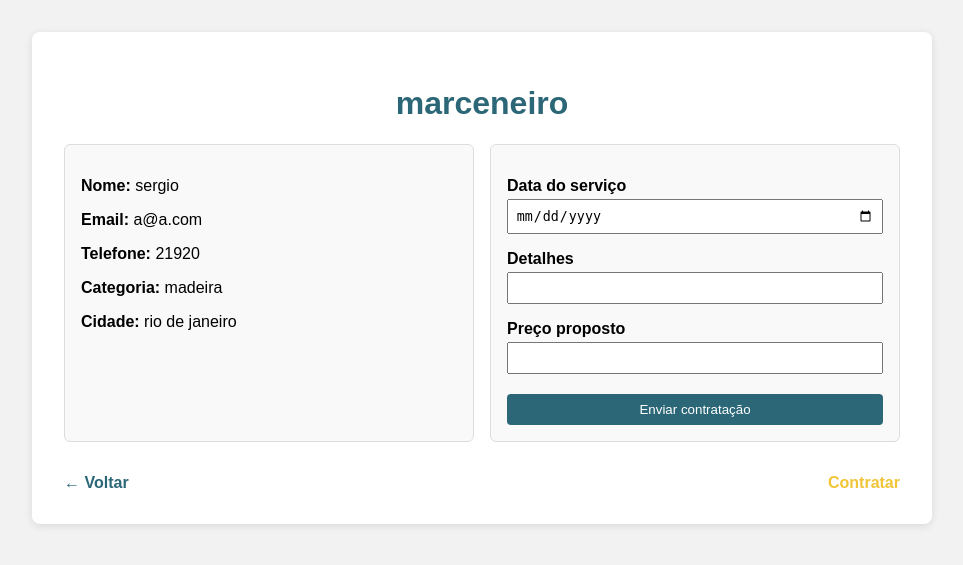
After one commit to vaniacourses/trabalho-pratico-servito, a Django app: page /anuncio/2/contratacao/ in a window 1280 px wide. The commit adds this page. Shown: the top 565 px of the page, without its empty margins (158-1121 px from the left). Run offline with Django 5.2, Linux system fonts and the light colour scheme; data comes from the database, SQL or seed files in the repository.

Commit message:
front contratacao

```diff
--- /dev/null
+++ b/frontend/site_servito/demo/usuarios/static/css/contratacao.css
@@ -0,0 +1,92 @@
+body {
+    font-family: Arial, sans-serif;
+    background-color: #f2f2f2;
+    padding: 2em;
+    margin: 0;
+}
+
+.container {
+    max-width: 900px;
+    margin: auto;
+    background: white;
+    padding: 2em;
+    border-radius: 8px;
+    box-sizing: border-box;
+    box-shadow: 0 2px 8px rgba(0,0,0,0.1);
+    overflow: hidden;
+}
+
+h1 {
+    color: #2b6777;
+    text-align: center;
+}
+
+.informacoes_contrato {
+    display: flex;
+    flex-wrap: wrap; /* Responsivo */
+    gap: 1em;
+    margin-top: 1em;
+}
+
+.item_informacoes_contrato {
+    flex: 1 1 45%; /* Flexível com largura mínima */
+    background: #f9f9f9;
+    padding: 1em;
+    border: 1px solid #ddd;
+    border-radius: 6px;
+    box-sizing: border-box;
+    min-width: 280px;
+}
+
+.descricao {
+    margin-top: 1em;
+    color: #555;
+}
+
+form label {
+    display: block;
+    margin-top: 1em;
+    font-weight: bold;
+}
+
+form input {
+    width: 100%;
+    padding: 0.5em;
+    margin-top: 0.3em;
+    box-sizing: border-box;
+}
+
+form button {
+    margin-top: 1.5em;
+    padding: 0.6em 1em;
+    background-color: #2b6777;
+    color: white;
+    border: none;
+    cursor: pointer;
+    border-radius: 4px;
+    width: 100%;
+}
+
+form button:hover {
+    background-color: #1e4e5c;
+}
+
+.botoes {
+    display: flex;
+    justify-content: space-between;
+    margin-top: 2em;
+}
+
+a.voltar,
+a.contratar {
+    text-decoration: none;
+    font-weight: bold;
+}
+
+a.voltar {
+    color: #2b6777;
+}
+
+a.contratar {
+    color: #F2C438;
+}
--- a/frontend/site_servito/demo/usuarios/templates/anuncio_individual.html
+++ b/frontend/site_servito/demo/usuarios/templates/anuncio_individual.html
@@ -22,8 +22,10 @@
             <p><strong>Email:</strong> {{ anuncio.usuario.email }}</p>
             <p><strong>Telefone:</strong> {{ anuncio.usuario.telefone }}</p>
         </div>
-
-        <a class="voltar" href="{% url 'anuncios' %}">← Voltar para anúncios</a>
+        <div class ="botoes">
+            <a class="voltar" href="{% url 'anuncios' %}">← Voltar para anúncios</a>
+            <a class="contratar" href="{% url 'contratacao' anuncio.id %}">Contratar</a>
+        </div>
     </div>
 </body>
 </html>
--- /dev/null
+++ b/frontend/site_servito/demo/usuarios/templates/contratacao.html
@@ -0,0 +1,42 @@
+{% load static %}
+<!DOCTYPE html>
+<html lang="pt-br">
+<head>
+    <meta charset="UTF-8">
+    <title>{{ anuncio.titulo }} - Servito</title>
+    <meta name="viewport" content="width=device-width, initial-scale=1.0">
+    <link href="{% static 'css/contratacao.css' %}" rel="stylesheet">
+</head>
+<body>
+    <div class="container">
+        <h1>{{ anuncio.titulo }}</h1>
+        <div class="informacoes_contrato">
+            <div class="item_informacoes_contrato">
+                <p><strong>Nome:</strong> {{ anuncio.usuario.nome }}</p>
+                <p><strong>Email:</strong> {{ anuncio.usuario.email }}</p>
+                <p><strong>Telefone:</strong> {{ anuncio.usuario.telefone }}</p>
+                <p><strong>Categoria:</strong> {{ anuncio.tags }}</p>
+                <p><strong>Cidade:</strong> {{ anuncio.cidade }}</p>
+            </div>
+            <div class="item_informacoes_contrato">
+                <form id="contratacaoForm">
+                    <label>Data do serviço</label>
+                    <input type="date" id="data" name="data" required>
+
+                    <label>Detalhes</label>
+                    <input type="text" id="detalhes" name="detalhes" required>
+
+                    <label>Preço proposto</label>
+                    <input type="number" id="valor" name="valor" required>
+
+                    <button type="submit">Enviar contratação</button>
+                </form>
+            </div>
+        </div>
+        <div class ="botoes">
+            <a class="voltar" href="{% url 'anuncios' %}">← Voltar</a>
+            <a class="contratar" href="{% url 'contratacao' anuncio.id %}">Contratar</a>
+        </div>
+    </div>
+</body>
+</html>
--- a/frontend/site_servito/demo/usuarios/urls.py
+++ b/frontend/site_servito/demo/usuarios/urls.py
@@ -1,5 +1,5 @@
 from django.urls import path
-from .views import index, home, cadastro_usuario, anuncios,get_anuncios,get_anuncio_by_id,login_simples, logout_simples, teste_sessao
+from .views import index, home, cadastro_usuario, anuncios,get_anuncios,get_anuncio_by_id,login_simples, logout_simples, teste_sessao, contratacao, avaliar_contratacao
 
 urlpatterns = [
     #path('logout/', auth_views.LogoutView.as_view(next_page='welcome'), name='logout'),
@@ -15,5 +15,8 @@ urlpatterns = [
     path('', index, name='index'),
     path('index/', index, name='index'),
     path('teste_sessao/', teste_sessao, name='teste_sessao'),
+    path('anuncio/<int:id>/contratacao/',  contratacao, name='contratacao'),
+    path('contratacao/<int:id>/avaliar/', avaliar_contratacao, name='avaliar_contratacao'),
+
     #F2C438
 ]
--- a/frontend/site_servito/demo/usuarios/views.py
+++ b/frontend/site_servito/demo/usuarios/views.py
@@ -171,3 +171,12 @@ def teste_sessao(request):
     else:
         request.session['visitas'] = 1
     return HttpResponse(f"Visitas: {request.session['visitas']}")
+
+def contratacao(request, id):
+    strategy = get_strategy()
+    anuncio = strategy.get_single(Anuncio, id)
+
+    return render(request, "contratacao.html", {"anuncio": anuncio})
+
+def avaliar_contratacao(request):
+    return redirect('contratacao')
```
Also changed, not shown: frontend/site_servito/demo/usuarios/static/css/anuncio_individual.css (+15 -0 lines).
